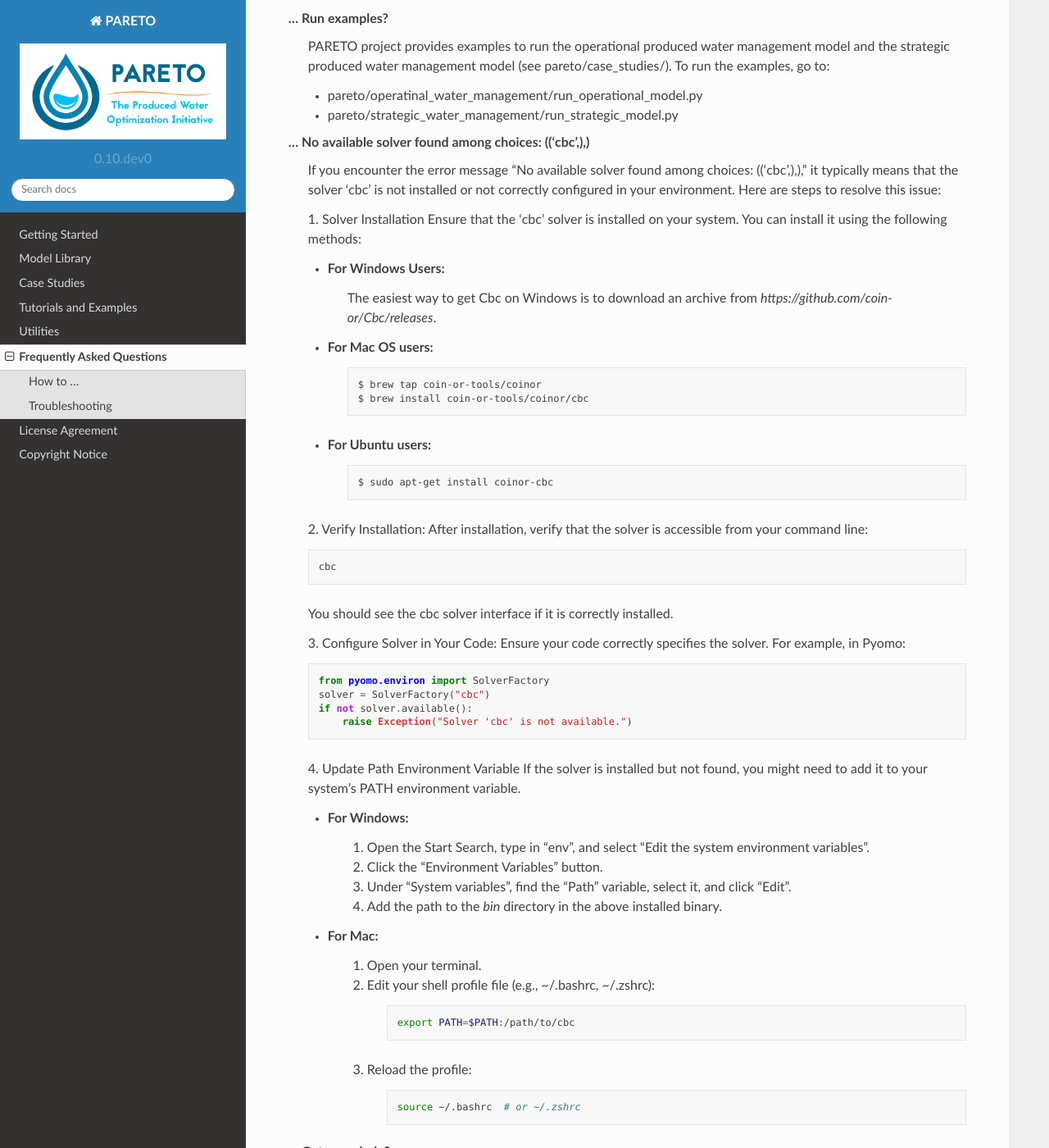
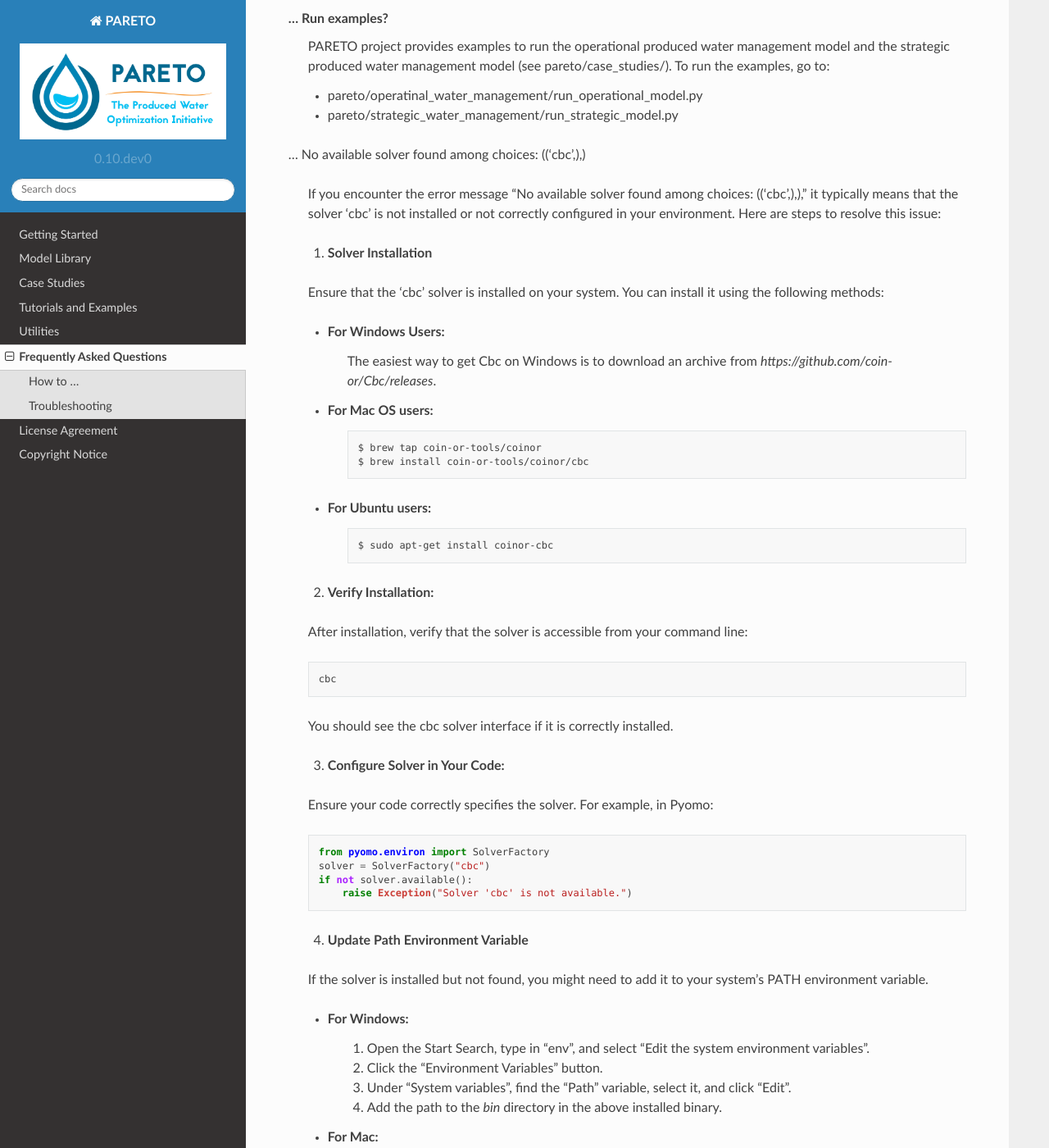
Before and after one commit to project-pareto/project-pareto, a Sphinx documentation site: the page built from docs/faq.rst, in a window 1280 px wide and 1400 px high, scrolled down 202 px. Shown: the whole window at 82% size. Built offline with Sphinx 7.4.7 and the Read the Docs theme 2.0.0, drawn with Linux system fonts in a browser that asks for light colours.

Commit message:
making it more readable

```diff
--- a/docs/faq.rst
+++ b/docs/faq.rst
@@ -13,11 +13,13 @@
     * pareto/strategic_water_management/run_strategic_model.py
 
 ... No available solver found among choices: ((‘cbc’,),)
+
     If you encounter the error message "No available solver found among choices: ((‘cbc’,),),"
     it typically means that the solver 'cbc' is not installed or not correctly configured in
     your environment. Here are steps to resolve this issue:
 
-    1. Solver Installation
+    1. **Solver Installation**
+
     Ensure that the 'cbc' solver is installed on your system. You can install it using the following methods:
 
     * **For Windows Users:**
@@ -36,14 +38,16 @@
 
             $ sudo apt-get install coinor-cbc
 
-    2. Verify Installation:
+    2. **Verify Installation:**
+
     After installation, verify that the solver is accessible from your command line::
 
         cbc
 
     You should see the cbc solver interface if it is correctly installed.
 
-    3. Configure Solver in Your Code:
+    3. **Configure Solver in Your Code:**
+
     Ensure your code correctly specifies the solver. For example, in Pyomo::
 
         from pyomo.environ import SolverFactory
@@ -51,7 +55,8 @@
         if not solver.available():
             raise Exception("Solver 'cbc' is not available.")
 
-    4. Update Path Environment Variable
+    4. **Update Path Environment Variable**
+
     If the solver is installed but not found, you might need to add it to your system's PATH environment variable.
 
     * **For Windows:**
```
